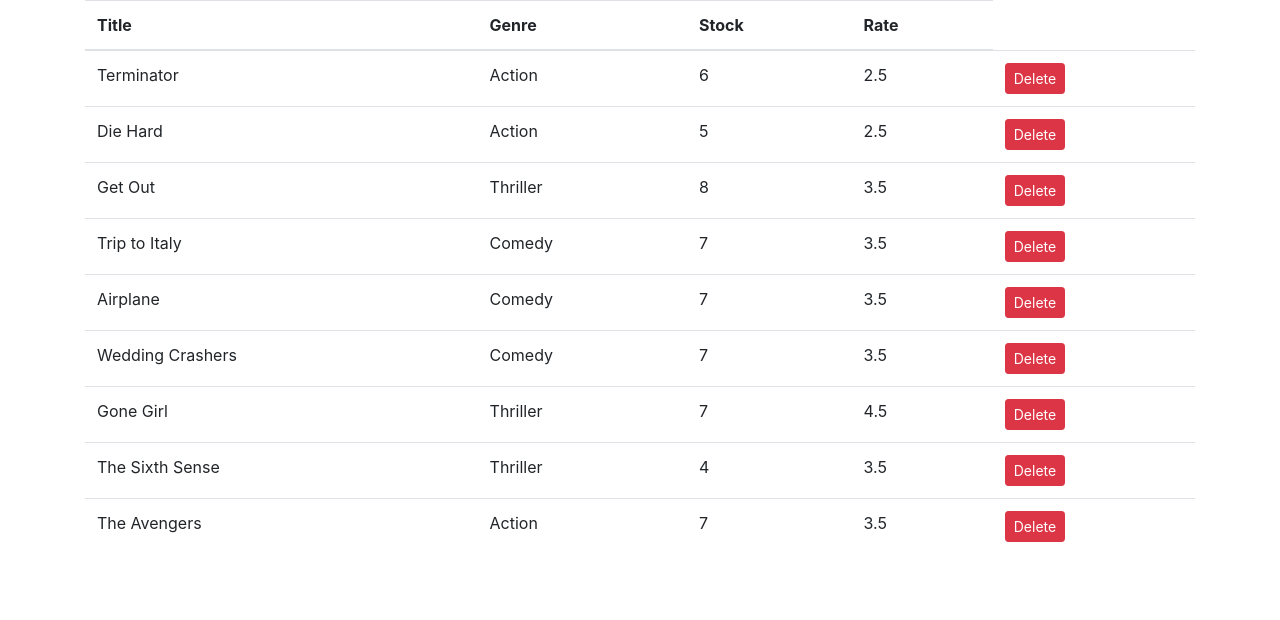
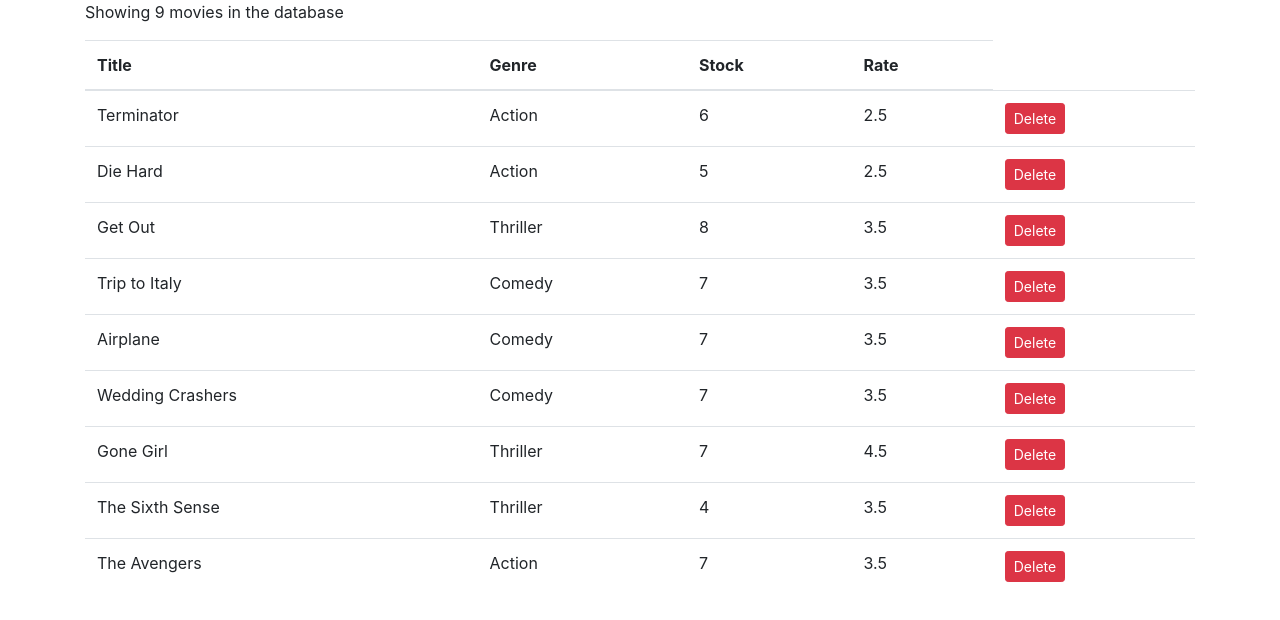
Before and after one commit to shaheenniaz582/React_Vidly, a React (Create React App) app: page / in a window 1280 px wide. Shown: the top 620 px of the page. Built offline with nearby package versions, Linux system fonts and the light colour scheme.

Commit message:
Added some conditional rendering

```diff
--- a/src/components/movies.jsx
+++ b/src/components/movies.jsx
@@ -11,8 +11,15 @@
         this.setState({ movies });
     }
     render() {
+        // some conditional rendering
+        const { length: count } = this.state.movies; // here using destructuring assigning length
+                                                    // property of movies state to count constant
+        if ( count === 0 )
+            return <p>There are no movies in the database!!!</p>
         return (
             // inserting bootstrap table here to display movies in form of table
+            <React.Fragment>
+                <p>Showing { count } movies in the database</p>
             <table className="table">
                 <thead>
                     <tr>
@@ -34,9 +41,8 @@
                     ))}
                 </tbody>
             </table>
-
-         );
-    }
+        </React.Fragment>);
+}
 }
 
 export default Movies;
```
